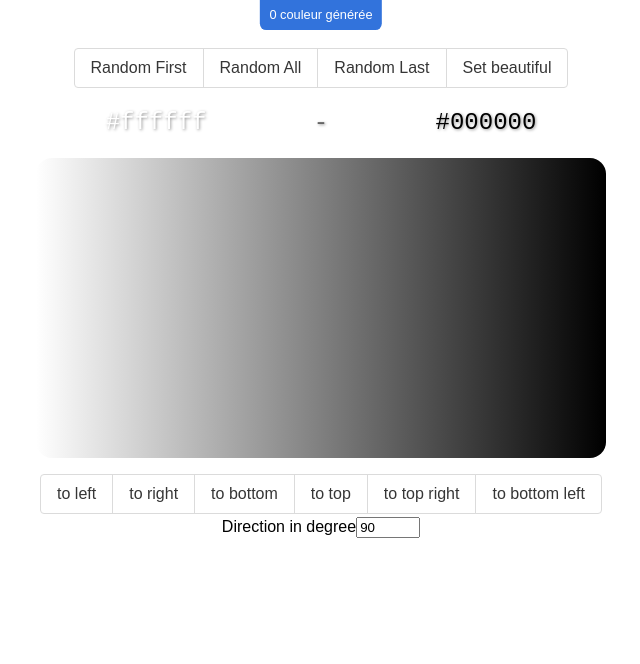
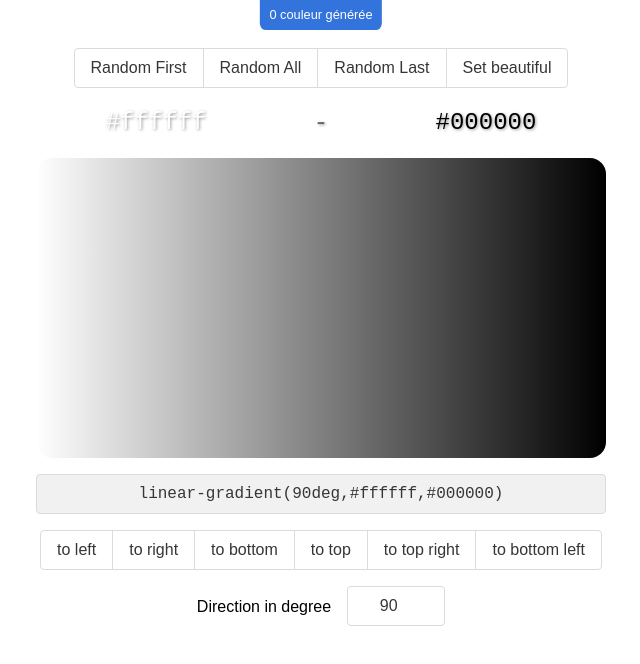
Before and after one commit to AgathePons/react_08_, a JavaScript app: page / in a window 1280 px wide. Shown: the top 664 px of the page, without its empty margins (319-959 px from the left). Built offline with nearby package versions, Linux system fonts and the light colour scheme.

Commit message:
add code bloc with gradient code

```diff
--- /dev/null
+++ b/src/components/GradientCode/GradientCode.js
@@ -0,0 +1,23 @@
+// == Import
+import PropTypes from 'prop-types';
+import './gradientCode.scss';
+
+// == Component
+function GradientCode({ direction, firstColor, lastColor }) {
+  const styleCode = `linear-gradient(${direction},${firstColor},${lastColor})`;
+  return (
+    <div className="gradient-code">
+      <code>
+        {styleCode}
+      </code>
+    </div>
+  );
+}
+
+GradientCode.propTypes = {
+  direction: PropTypes.string.isRequired,
+  firstColor: PropTypes.string.isRequired,
+  lastColor: PropTypes.string.isRequired,
+};
+
+export default GradientCode;
--- /dev/null
+++ b/src/components/GradientCode/gradientCode.scss
@@ -0,0 +1,20 @@
+.gradient-code {
+  border: 1px solid transparent;
+  font-family: monospace;
+  font-weight: inherit;
+  border-radius: 4px;
+  box-shadow: none;
+  font-size: 1rem;
+  height: 2.5em;
+  position: relative;
+  background-color: #f1f1f1;
+  border-color: #dbdbdb;
+  color: #363636;
+  cursor: text;
+  padding: calc(.5em - 1px) 1em;
+  text-align: center;
+  white-space: nowrap;
+  line-height: 1.5;
+  vertical-align: top;
+  margin-bottom: 1rem;
+}
--- a/src/components/InputDirection/InputDirection.js
+++ b/src/components/InputDirection/InputDirection.js
@@ -9,11 +9,8 @@ function InputDirection({ inputValue, onInputChange, onInputSubmit }) {
       className="input"
       onSubmit={onInputSubmit}
     >
-      <label
-        htmlFor="direction"
-      >
+      <label htmlFor="direction">
         Direction in degree
-      </label>
         <input
           type="number"
           id="direction"
@@ -24,6 +21,7 @@ function InputDirection({ inputValue, onInputChange, onInputSubmit }) {
           value={inputValue}
           onChange={onInputChange}
         />
+      </label>
     </form>
   );
 }
--- a/src/components/InputDirection/inputDirection.scss
+++ b/src/components/InputDirection/inputDirection.scss
@@ -0,0 +1,40 @@
+form.input {
+  margin-top: 1rem;
+  label {
+    display: flex;
+    align-items: center;
+    justify-content: center;
+    input {
+      border: 1px solid transparent;
+      font-family: inherit;
+      font-weight: inherit;
+      border-radius: 4px;
+      box-shadow: none;
+      font-size: 1rem;
+      height: 2.5em;
+      position: relative;
+      background-color: #fff;
+      border-color: #dbdbdb;
+      color: #363636;
+      cursor: pointer;
+      padding: calc(.5em - 1px) 1em;
+      text-align: center;
+      white-space: nowrap;
+      line-height: 1.5;
+      vertical-align: top;
+      margin-left: 1rem;
+    }
+    input:hover {
+      border-color: #b5b5b5;
+      color: #363636;
+    }
+    input:focus {
+      border-color: #3273dc;
+      color: #363636;
+    }
+    input:active {
+      border-color: #4a4a4a;
+      color: #363636;
+    }
+  }
+}
--- a/src/containers/App.js
+++ b/src/containers/App.js
@@ -3,8 +3,9 @@ import NbColors from './NbColors';
 import ColorButtons from './ColorButtons';
 import TextColors from './textColors';
 import GradientContainer from './GradientContainer';
+import GradientCodeContainer from './GradientCodeContainer';
 import DirectionButtons from './DirectionButtons';
-import DirectionInput from './directionInput';
+import DirectionInput from './DirectionInput';
 
 // == Composant
 function App() {
@@ -14,6 +15,7 @@ function App() {
       <ColorButtons />
       <TextColors />
       <GradientContainer />
+      <GradientCodeContainer />
       <DirectionButtons />
       <DirectionInput />
     </div>
--- a/src/containers/directionInput.js
+++ b/src/containers/DirectionInput.js
@@ -12,7 +12,6 @@ function DirectionInput() {
   const max = 360;
 
   const handleInputChange = (event) => {
-    console.log(`input: ${event.target.value}`);
     const newInputValue = Math.max(min, Math.min(max, Number(event.target.value)));
     dispatch(actionChangeInput(newInputValue));
     dispatch(actionChangeDirection(newInputValue));
--- /dev/null
+++ b/src/containers/GradientCodeContainer.js
@@ -0,0 +1,19 @@
+// == Import
+import { useSelector } from 'react-redux';
+
+import GradientCode from '../components/GradientCode/GradientCode';
+// == Component
+function GradientCodeContainer() {
+  const firstColor = useSelector((state) => state.firstColor);
+  const lastColor = useSelector((state) => state.lastColor);
+  const direction = useSelector((state) => state.direction);
+  return (
+    <GradientCode
+      direction={direction}
+      firstColor={firstColor}
+      lastColor={lastColor}
+    />
+  );
+}
+
+export default GradientCodeContainer;
```
Lines whose indentation alone changed are shown as unchanged.
